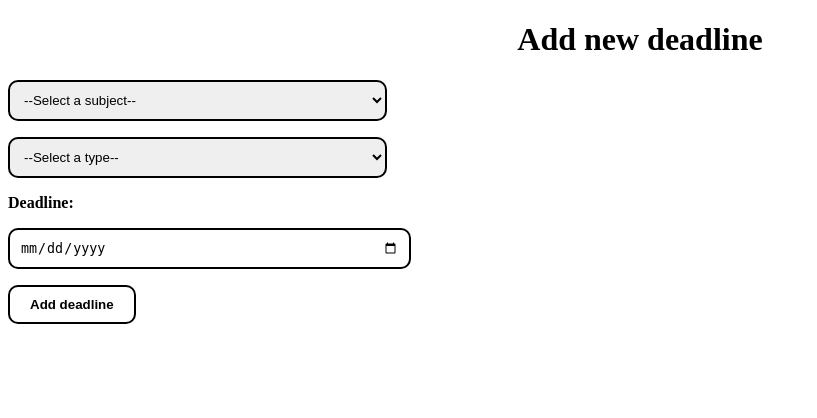
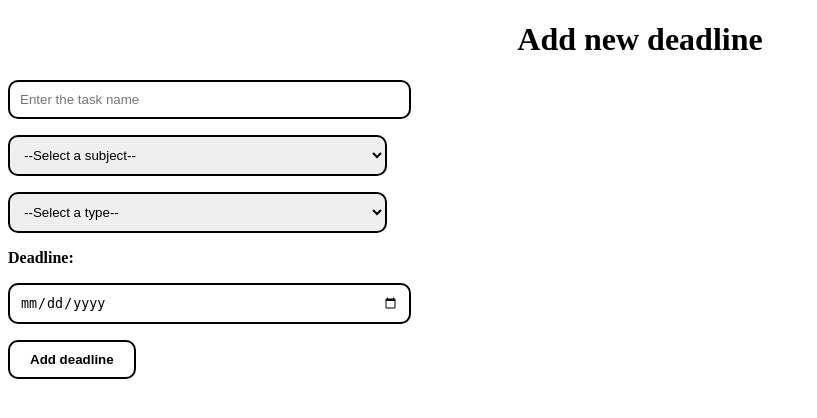
Before and after one commit to frankhart2018/assignment-scheduler, a Flask app: template templates/add-deadline.html in a window 1280 px wide. Shown: the top 418 px of the page, without its empty margins (0-817 px from the left). Run offline with Flask 2, Linux system fonts and the light colour scheme; the template is opened without the code that fills it, so the values that code supplies are empty.

Commit message:
Add task name to deadlines

```diff
--- a/app.py
+++ b/app.py
@@ -34,7 +34,7 @@ def index():
         db = DBInstance.get_instance()
         cursor = db.cursor()
 
-        cursor.execute("SELECT * FROM deadlines")
+        cursor.execute("SELECT * FROM deadlines ORDER BY deadline")
 
         return jsonify({"deadlines": cursor.fetchall()})
 
@@ -51,6 +51,7 @@ def add_deadline():
 
         return render_template("add-deadline.html", subject_names=subject_names)
     elif request.method == "POST":
+        task = request.form.get("task")
         subject_name = request.form.get("subject_name")
         type = request.form.get("type")
         deadline = request.form.get("deadline")
@@ -58,18 +59,18 @@ def add_deadline():
         db = DBInstance.get_instance()
         cursor = db.cursor()
 
-        cursor.execute(f"""SELECT * FROM deadlines WHERE name = '{subject_name}'
-                           AND type = '{type}' AND deadline = '{deadline}'""")
+        cursor.execute(f"""SELECT * FROM deadlines WHERE task = '{task}' AND name = '{subject_name}'""")
         cursor.fetchall()
 
         if cursor.rowcount > 0:
             return jsonify(get_error_dict("Deadline already exists!"))
 
         try:
-            cursor.execute(f"""INSERT INTO deadlines (name, type, deadline) VALUES(
-                            '{subject_name}', '{type}', '{deadline}')""")
+            cursor.execute(f"""INSERT INTO deadlines (task, name, type, deadline) VALUES(
+                            '{task}', '{subject_name}', '{type}', '{deadline}')""")
             db.commit()
-        except:
+        except Exception as e:
+            print(e)
             return jsonify(get_error_dict("Error adding deadline!"))
 
         return jsonify(get_success_dict_with_redict("Deadline added successfully!", "/"))
--- a/static/js/add-deadline.js
+++ b/static/js/add-deadline.js
@@ -2,6 +2,7 @@ $(document).ready(function() {
 
     $("#add-deadline").click(function() {
         let data = {
+            "task": ["empty"],
             "subject_name": ["empty"],
             "type": ["empty"],
             "deadline": ["empty"],
--- a/templates/add-deadline.html
+++ b/templates/add-deadline.html
@@ -10,6 +10,10 @@
         <h1>Add new deadline</h1>
 
         <form>
+            <p>
+                <input type="text" class="input" id="task" placeholder="Enter the task name">
+            </p>
+
             <p>
                 <select id="subject_name" class="input">
                     <option value="--Select a subject--">--Select a subject--</option>
```
